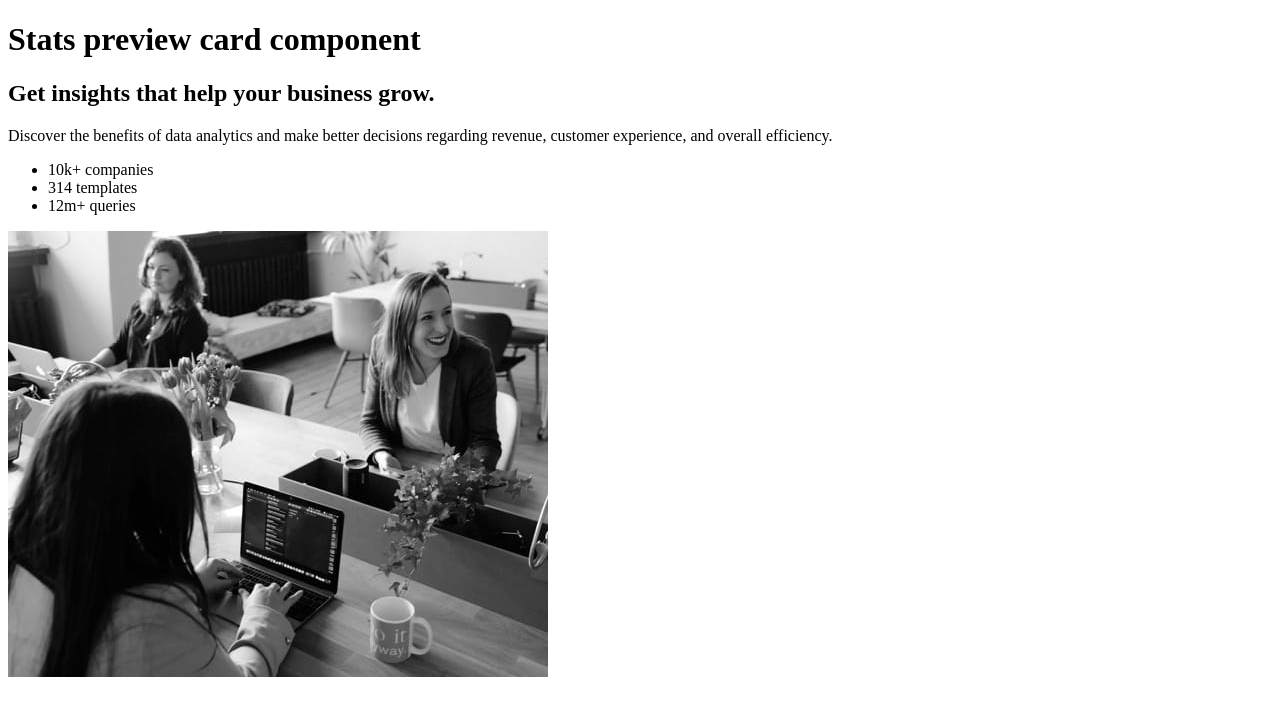
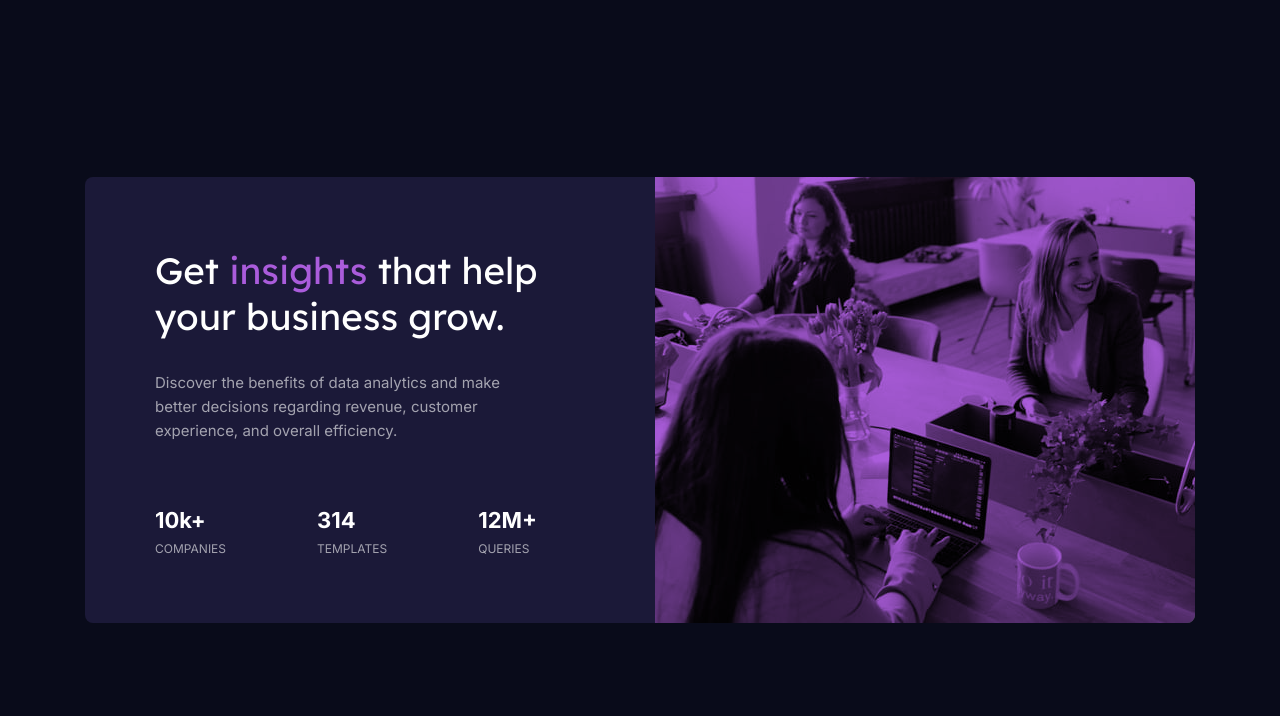
Before and after one commit to calebesg/stats-preview-card-component, a plain HTML site: page index.html in a window 1280 px wide. Drawn offline with Linux system fonts and the light colour scheme.

Commit message:
created base css

```diff
--- a/index.html
+++ b/index.html
@@ -2,18 +2,24 @@
 <html lang="en">
 <head>
   <meta charset="UTF-8">
-  <meta name="viewport" content="width=device-width, initial-scale=1.0"> <!-- displays site properly based on user's device -->
+  <meta name="viewport" content="width=device-width, initial-scale=1.0">
 
   <link rel="icon" type="image/png" sizes="32x32" href="./images/favicon-32x32.png">
 
   <title>Frontend Mentor | Stats preview card component</title>
+
+  <link rel="preconnect" href="https://fonts.googleapis.com">
+  <link rel="preconnect" href="https://fonts.gstatic.com" crossorigin>
+  <link href="https://fonts.googleapis.com/css2?family=Inter:wght@400;700&family=Lexend+Deca&display=swap" rel="stylesheet">
+  <link rel="stylesheet" href="styles.css">
 </head>
 <body>
   <main>
     <h1 class="sr-only">Stats preview card component</h1>
+
     <div class="card">
       <div class="content">
-        <h2 class="title">Get insights that help your business grow.</h2>
+        <h2 class="title">Get <span>insights</span> that help your business grow.</h2>
 
         <p class="description">
           Discover the benefits of data analytics and make better
@@ -22,12 +28,24 @@
         </p>
 
         <ul class="info">
-          <li>10k+ companies</li>
-          <li>314 templates</li>
-          <li>12m+ queries</li>
+          <li>
+            <strong>10k+</strong>
+            <span>companies</span>
+          </li>
+          <li>
+            <strong>314</strong>
+            <span>templates</span>
+          </li>
+          <li>
+            <strong>12M+</strong>
+            <span>queries</span>
+          </li>
         </ul>
       </div>
-      <img src="./images/image-header-desktop.jpg" alt="" aria-hidden="true">
+
+      <div class="image-wrap">
+        <img src="./images/image-header-desktop.jpg" alt="" aria-hidden="true">
+      </div>
     </div>
   </main>
 </body>
--- /dev/null
+++ b/styles.css
@@ -0,0 +1,106 @@
+:root {
+  --very-dark-blue: hsl(233, 47%, 7%);
+  --dark-desaturated-blue: hsl(244, 38%, 16%);
+  --soft-violet: hsl(277, 64%, 61%);
+
+  --white: hsl(0, 0%, 100%);
+  --slightly-75: hsla(0, 0%, 100%, 0.75);
+  --slightly-60: hsla(0, 0%, 100%, 0.6);
+}
+
+*,
+*::after,
+*::before {
+  margin: 0;
+  padding: 0;
+  box-sizing: border-box;
+}
+
+body {
+  font-family: 'Inter', sans-serif;
+  font-size: 0.9375rem;
+  background-color: var(--very-dark-blue);
+  min-height: 100vh;
+  display: flex;
+  justify-content: center;
+  align-items: center;
+}
+
+.sr-only {
+  height: 0;
+  opacity: 0;
+}
+
+/* card ======================================== */
+.card {
+  display: flex;
+  background-color: var(--dark-desaturated-blue);
+  border-radius: 0.5rem;
+  overflow: hidden;
+}
+
+.content {
+  max-width: 35.625rem;
+  width: 100%;
+  padding: 4.375rem 4.375rem 0;
+}
+
+.title {
+  font-family: 'Lexend Deca', sans-serif;
+  color: var(--white);
+  font-size: 2.3rem;
+  font-weight: 400;
+}
+
+.title span {
+  color: var(--soft-violet);
+}
+
+.description {
+  color: var(--slightly-60);
+  padding: 2rem 3rem 2rem 0;
+  line-height: 1.5rem;
+}
+
+.info {
+  list-style: none;
+  margin-top: 2rem;
+  padding-right: 3rem;
+  display: flex;
+  align-items: center;
+  justify-content: space-between;
+}
+
+.info li {
+  display: flex;
+  flex-direction: column;
+}
+
+.info li strong {
+  color: var(--white);
+  font-size: 1.375rem;
+  font-weight: 700;
+}
+
+.info li span {
+  color: var(--slightly-60);
+  text-transform: uppercase;
+  font-size: 0.75rem;
+  margin-top: 0.5rem;
+}
+
+.image-wrap {
+  position: relative;
+  display: flex;
+}
+
+.image-wrap::after {
+  content: "";
+  position: absolute;
+  top: 0;
+  bottom: 0;
+  left: 0;
+  right: 0;
+  mix-blend-mode: multiply;
+  background: var(--soft-violet);
+}
```
